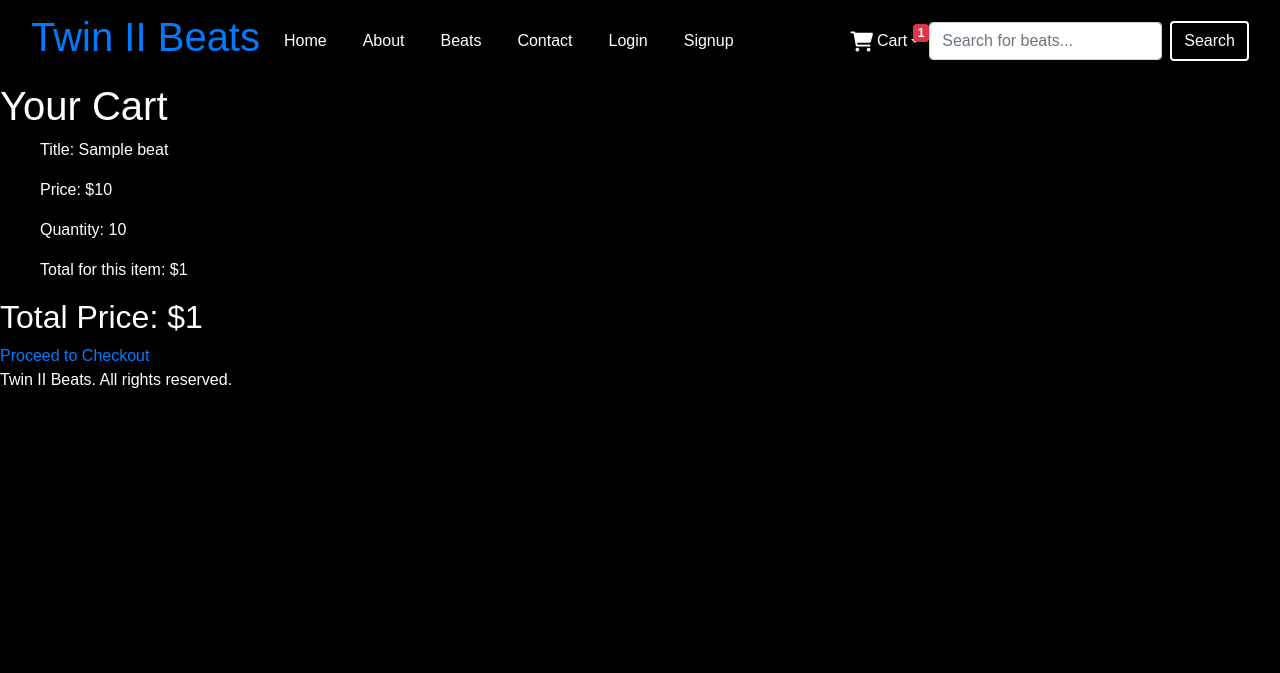
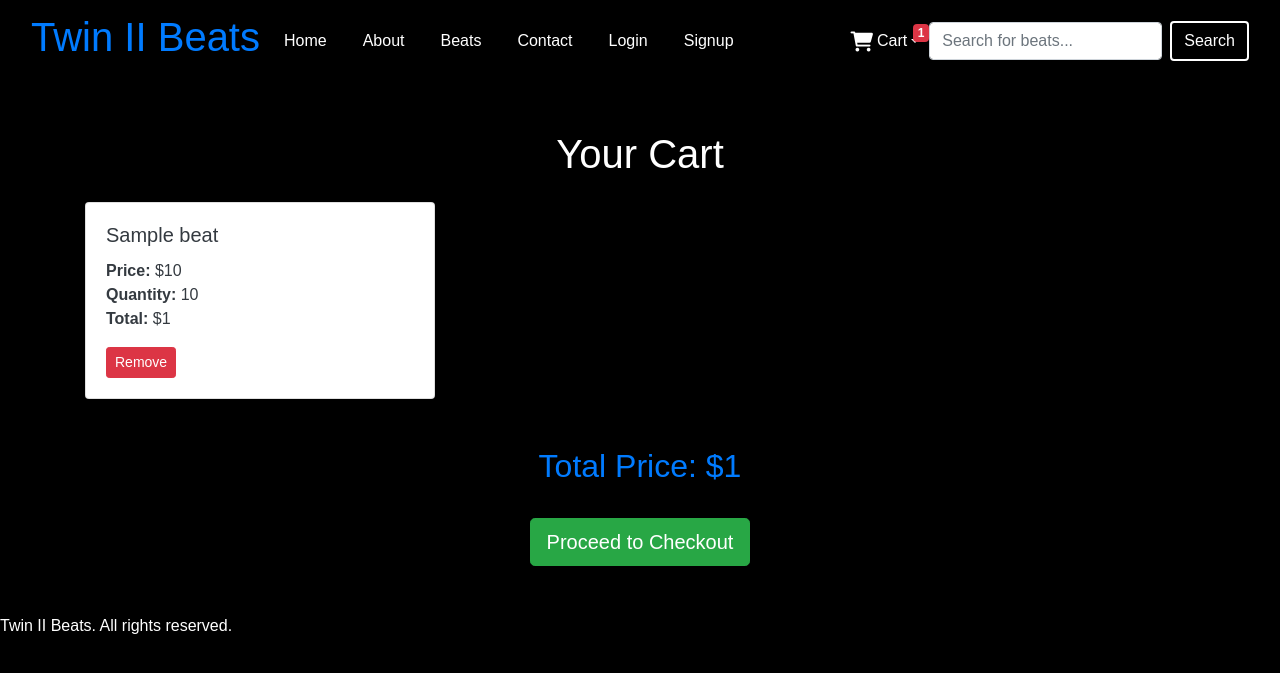
Before and after one commit to RWinterburn/ci-project-4, a Django app: template beats/templates/instrumentals/cart.html in a window 1280 px wide. Shown: the top 673 px of the page. Run offline with Django 3.2, Linux system fonts and the light colour scheme; the template is opened without the code that fills it: most values are stand-ins (such as "Sample title", 1, 10 or a date in 2020); some libraries are stand-ins or nearby versions.

```diff
--- a/beats/static/css/styles.css
+++ b/beats/static/css/styles.css
@@ -207,7 +207,7 @@ ul {
     align-items: center;
     text-align: center;
     width: 63%;
-    margin: 2px auto;
+    margin: 5px auto;
 }
 
 .faq-section .card-header {
@@ -340,12 +340,13 @@ ul {
     padding: 50px;
     background-color: #f4f4f4;
     text-align: center;
+    width: 100%;
 }
 
 .featured-songs-section h2 {
     font-size: 2.5rem;
     margin-bottom: 30px;
-    color: #333;
+    color: #000000;
 }
 
 .featured-songs {
@@ -374,12 +375,12 @@ ul {
 .song h3 {
     font-size: 1.5rem;
     margin: 10px 0;
-    color: #007bff;
+    color: #000000;
 }
 
 .song p {
     font-size: 1rem;
-    color: #555;
+    color: #292929;
 }
 
 
--- a/beats/templates/instrumentals/cart.html
+++ b/beats/templates/instrumentals/cart.html
@@ -1,21 +1,35 @@
 {% extends 'base.html' %}
 
 {% block content %}
-<h1>Your Cart</h1>
+<div class="container my-5">
+    <h1 class="mb-4 text-center">Your Cart</h1>
 
-<ul>
-    {% for item in cart_items %}
-        <li>
-            <p>Title: {{ item.beat.title }}</p>
-            <p>Price: ${{ item.beat.price }}</p>
-            <p>Quantity: {{ item.quantity }}</p>
-            <p>Total for this item: ${{ item.total_price }}</p>
-        </li>
-    {% endfor %}
-</ul>
+    <div class="row">
+        {% for item in cart_items %}
+        <div class="col-md-6 col-lg-4 mb-4">
+            <div class="card shadow-sm">
+                <div class="card-body text-dark">
+                    <h5 class="card-title">{{ item.beat.title }}</h5>
+                    <p class="card-text">
+                        <strong>Price:</strong> ${{ item.beat.price }}<br>
+                        <strong>Quantity:</strong> {{ item.quantity }}<br>
+                        <strong>Total:</strong> ${{ item.total_price }}
+                    </p>
+                    <form method="post" action="{% url 'remove_from_cart' item.beat.id %}">
+                        {% csrf_token %}
+                        <button type="submit" class="btn btn-danger btn-sm">Remove</button>
+                    </form>
+                </div>
+            </div>
+        </div>
+        {% endfor %}
+    </div>
 
-<h2>Total Price: ${{ total_price }}</h2>
+    <div class="text-center my-4">
+        <h2 class="text-primary">Total Price: ${{ total_price }} <hr>
+            <a href="{% url 'checkout' %}" class="btn btn-success btn-lg">Proceed to Checkout</a>
+    </div>
 
-<a href="{% url 'checkout' %}">Proceed to Checkout</a>
+
 
 {% endblock %}
```
Also changed, not shown: beats/bag/urls.py (+7 -3 lines), beats/bag/views.py (+15 -0 lines), beats/templates/contact.html (+10 -0 lines), beats/db.sqlite3.
